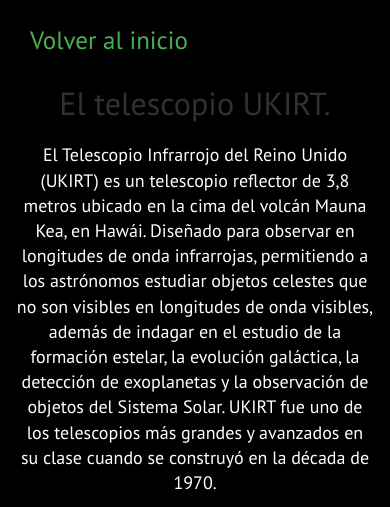
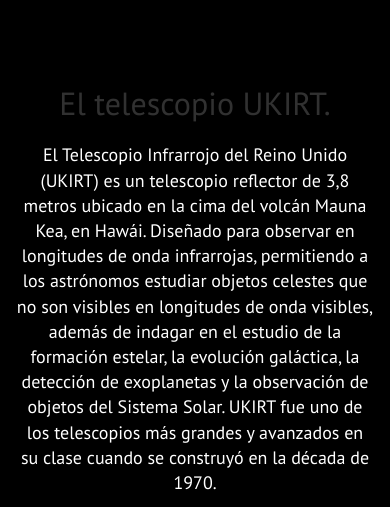
Before and after one commit to nicomedinap/nicomedinap.github.io, a Jekyll site: the page built from Galeria/UKIRT.md, in a window 390 px wide, cut to the strip 0-507 px from the top of the page. Built offline with Jekyll 4.4.1, drawn with Linux system fonts in a browser that asks for light colours.

Commit message:
Update galeria.html

```diff
--- a/_layouts/galeria.html
+++ b/_layouts/galeria.html
@@ -5,10 +5,10 @@
 <style>
     @media screen and (max-width: 600px) {
         .sidebar{display:none}
-        .Boton_inicio{display:flex}
     }
     @media not (max-width: 600px) {
         .Boton_inicio{display: none}
+        .Boton_Siguiente_Telescopio{display: none}
     }
 
 
@@ -21,7 +21,10 @@
     {% include Botones.html %}
 
     {% if page.telescopio %}
-        <style> .Boton_Siguiente_Telescopio{display: flex} </style>
+        <style>
+          .Boton_inicio{display: none}
+
+        </style>
     {% endif %}
 
     {% include sidebar.html %}
```
